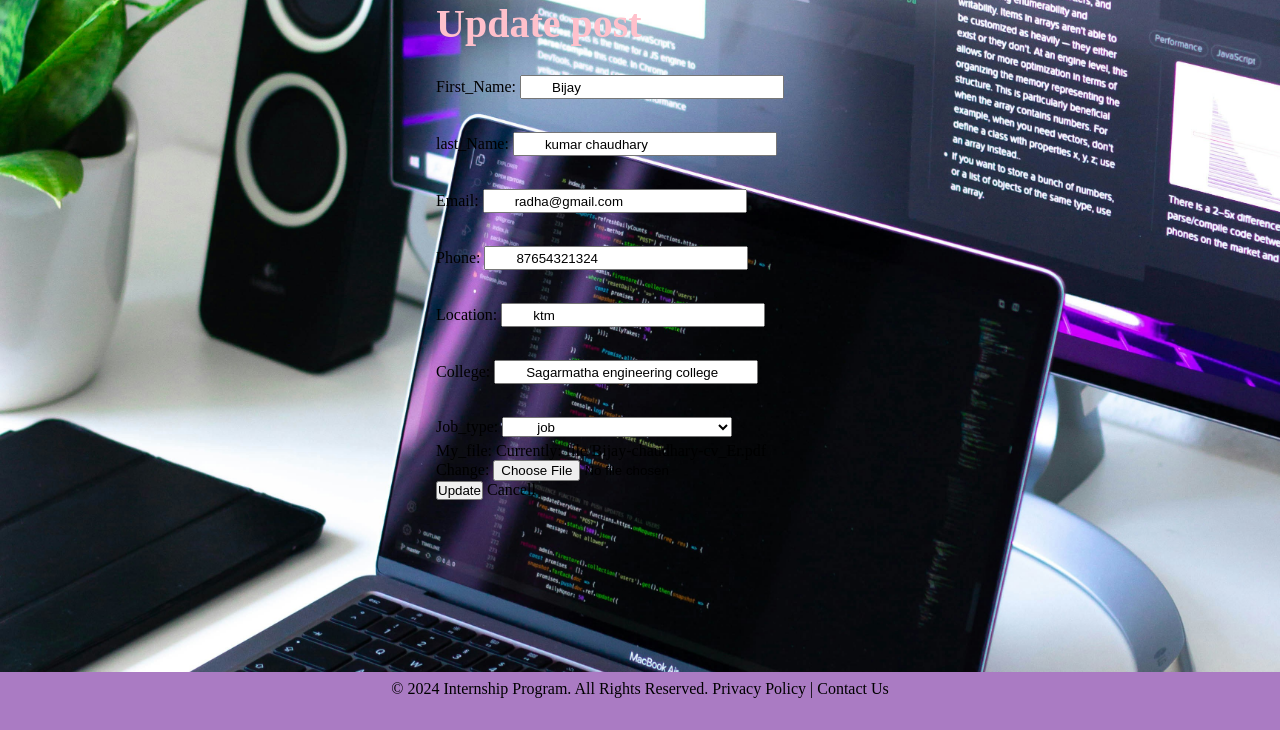
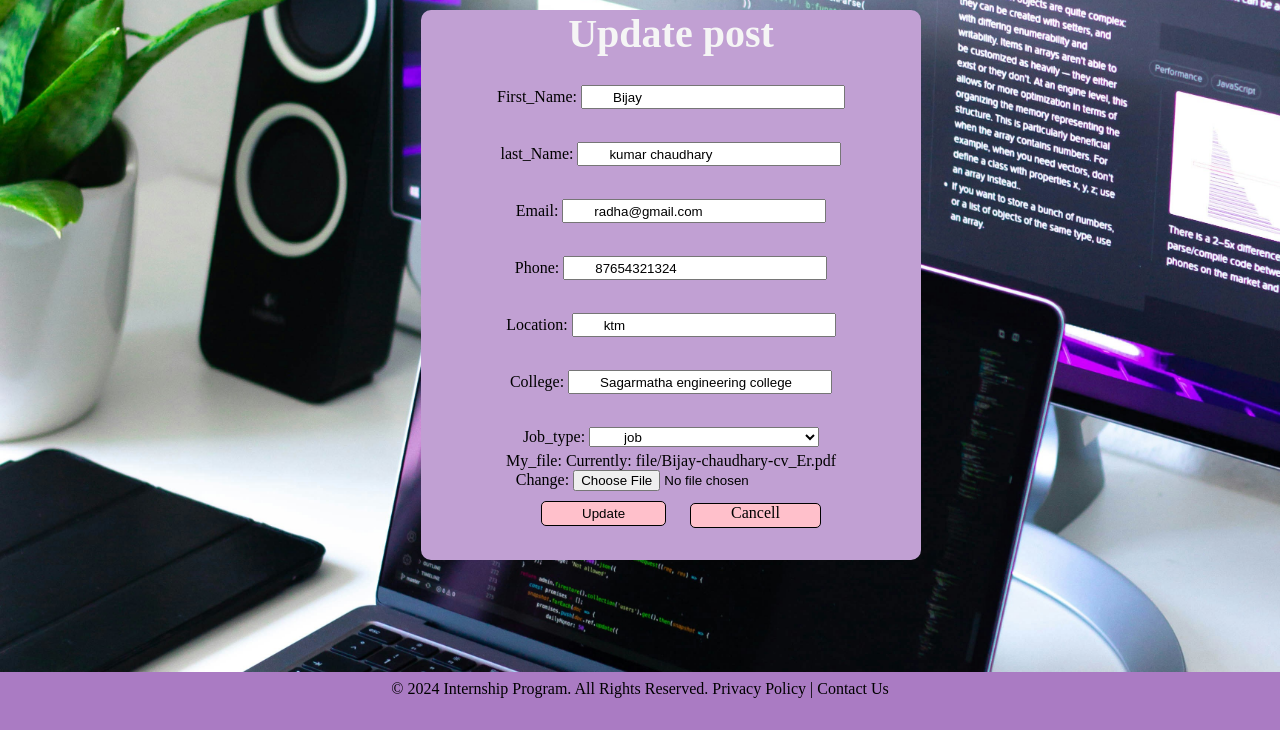
Before and after one commit to Bijaytharu8848/Dashboard-and-Authentication-system, a Django app: page /update_post/6 in a window 1280 px wide. Shown: the part 70-800 px from the top of the page. Run offline with Django 4.2, Linux system fonts and the light colour scheme; a user stored in the database is signed in; data comes from the database, SQL or seed files in the repository; some libraries are stand-ins or nearby versions.

Commit message:
Update style.css

```diff
--- a/Django/intern/static/intern/css/style.css
+++ b/Django/intern/static/intern/css/style.css
@@ -165,7 +165,7 @@ h3{
     backdrop-filter: blur(20px);
 }
 
-/* Employee form */
+/* Employee form  or addpost*/
 .box{
     text-align: center;
     height: 600px;
@@ -190,3 +190,47 @@ h3{
     border-radius: 5px;
     margin-left: 20px;
 }
+
+/* for update post */
+.heading{
+    color:whitesmoke;
+}
+
+
+.update-box{
+    text-align: center;
+    height: 550px;
+    width: 500px;
+    background-color: #c1a0d3;
+    border-radius: 10px;
+    margin-left:10%;
+    margin-top: 10px;
+
+}
+.form-control {
+
+    margin-bottom: 5px;
+}
+
+.updatebtn-add{
+    margin-top: 10px;
+    height: 25px;
+    padding-left: 40px;
+    padding-right: 40px;
+    background-color: pink;
+    border-radius: 5px;
+    border: 1px solid black;
+    margin-left: 20px;
+}
+
+.updatebtn-cancell{
+    display: inline-block;
+    margin-top: 10px;
+    height: 23px;
+    padding-left: 40px;
+    padding-right: 40px;
+    background-color: pink;
+    border-radius: 5px;
+    border: 1px solid black;
+    margin-left: 20px;
+}
```
